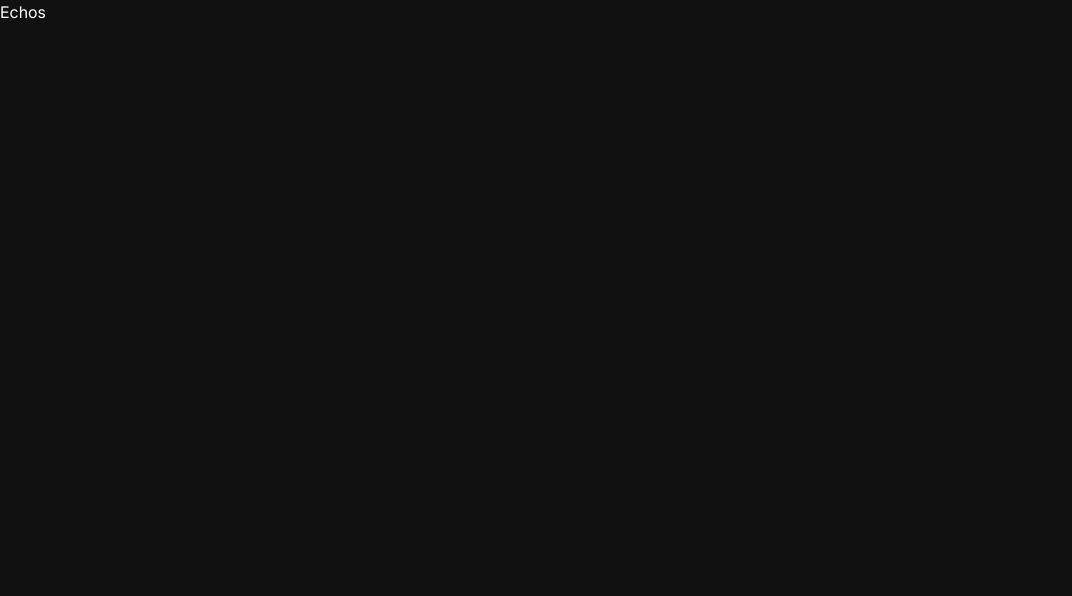
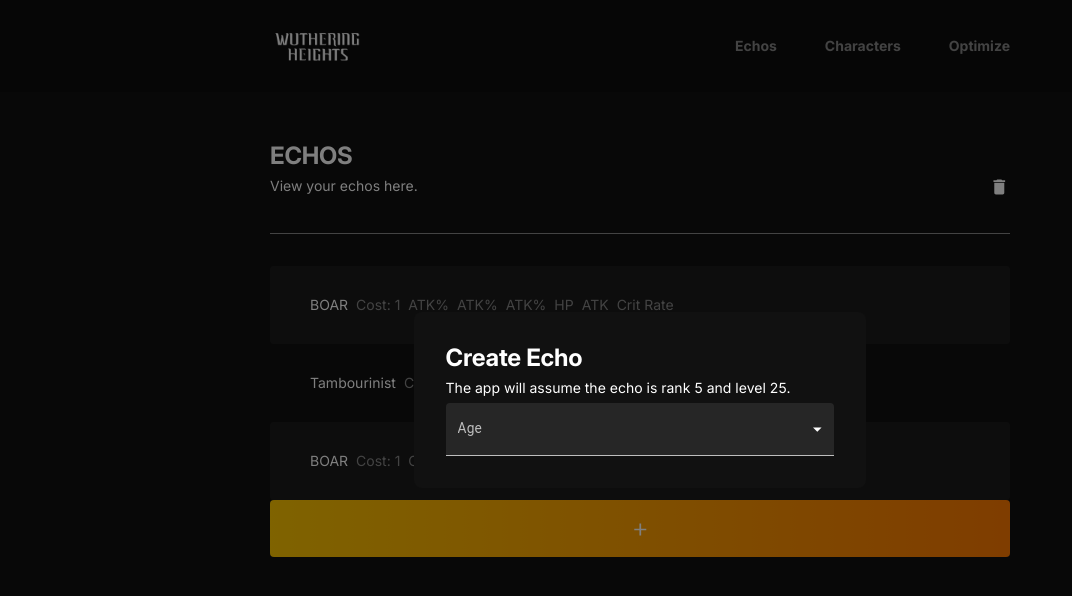
Before and after one commit to RyanNg20/WutheringHeights, a Next.js app in the folder frontend/: page /echos in a window 1280 px wide. Shown: the top 596 px of the page, without its empty margins (0-1072 px from the left). Built offline with nearby package versions, Linux system fonts and the light colour scheme.

Commit message:
links, buttons, navbar

```diff
--- a/frontend/components/button1.js
+++ b/frontend/components/button1.js
@@ -3,7 +3,7 @@ import ArrowForwardIcon from "@mui/icons-material/ArrowForward"
 
 const Button1 = () => {
   return (
-    <button class="bg-sunset w-[173px] h-[44px] rounded flex flex-row items-center justify-center">
+    <button className="bg-sunset w-[173px] h-[44px] rounded flex flex-row items-center justify-center">
       <Typography variant="h3">
         Optimize
       </Typography>
--- a/frontend/components/contentWrapper.js
+++ b/frontend/components/contentWrapper.js
@@ -1,6 +1,6 @@
 export default function ContentWrapper(props) {
   return (
-    <div className="mx-[calc(25%-50px)]">
+    <div className="px-[calc(25%-50px)] relative min-h-[100svh]">
       {/* <Component {...pageProps}/> */}
       {props.children}
     </div>
--- /dev/null
+++ b/frontend/components/dropdown.js
@@ -0,0 +1,28 @@
+import * as React from 'react';
+import InputLabel from '@mui/material/InputLabel';
+import MenuItem from '@mui/material/MenuItem';
+import FormControl from '@mui/material/FormControl';
+import Select from '@mui/material/Select';
+import { useState } from 'react';
+
+export default function Dropdown() {
+  const [age, setAge] = useState('')
+
+  return (
+    <FormControl fullWidth variant="filled">
+      <InputLabel id="label">Age</InputLabel>
+      <Select
+        labelId="label"
+        id="label"
+        value={age}
+        label="Age"
+        onChange={(event) => {setAge(event.target.value)}}
+        // style={{backgroundColor: "#000000"}}
+      >
+        <MenuItem value={10}>Ten</MenuItem>
+        <MenuItem value={20}>Twenty</MenuItem>
+        <MenuItem value={30}>Thirty</MenuItem>
+      </Select>
+    </FormControl>
+  );
+}
--- /dev/null
+++ b/frontend/components/modal.js
@@ -0,0 +1,9 @@
+export default function Modal (props) {
+  return (
+    <div className="absolute bg-[rgba(0,0,0,0.5)] w-[100svw] h-[100svh] top-0 left-0 z-10 flex flex row items-center justify-center">
+      <div className="bg-background p-8 rounded-lg">
+        {props.children}
+      </div>
+    </div>
+  )
+}
--- /dev/null
+++ b/frontend/components/navbar.js
@@ -0,0 +1,45 @@
+import { Typography } from "@mui/material"
+import Image from "next/image"
+import { useTheme } from "@mui/material"
+import Link from "next/link"
+
+const Navbar = () => {
+  const theme = useTheme()
+  return (
+    <div className="bg-darkGray h-[92px] flex flex-row justify-between">
+      <div className="bg-darkGray h-[92px] w-[100svw] flex flex-row justify-between absolute top-0 left-0 z-[-1]"/>
+      <button>
+        <Link href="/">
+          <Image src={"/logo.png"} width={96} height={54} style={{objectFit: 'contain'}}/>
+        </Link>
+      </button>
+
+      {/* Right Side of Navbar */}
+      <div className="flex flex-row gap-12 items-center justify-center">
+        <button>
+          <Link href="/echos">
+            <Typography variant="h3" style={{color: theme.colors.lightGray}}>
+              Echos
+            </Typography>
+          </Link>
+        </button>
+        <button>
+          <Link href="/characters">
+            <Typography variant="h3" style={{color: theme.colors.lightGray}}>
+              Characters
+            </Typography>
+          </Link>
+        </button>
+        <button>
+          <Link href="/optimize">
+            <Typography variant="h3" style={{color: theme.colors.lightGray}}>
+              Optimize
+            </Typography>
+          </Link>
+        </button>
+      </div>
+    </div>
+  )
+}
+
+export default Navbar
--- a/frontend/pages/_app.js
+++ b/frontend/pages/_app.js
@@ -3,7 +3,11 @@ import '../styles/global.css';
 import { createTheme, ThemeProvider } from '@mui/material/styles';
 
 const theme = createTheme({
+  palette: {
+    mode: 'dark',
+  },
   typography: {
+    fontSize: 12,
     h1: {
       fontFamily: "Inter",
       fontSize: 40,
--- a/frontend/pages/characters/index.js
+++ b/frontend/pages/characters/index.js
@@ -1,9 +1,57 @@
-import Head from 'next/head';
+import { useState } from 'react';
+import Navbar from '../../components/navbar';
+import ContentWrapper from '../../components/contentWrapper'
+import { Typography, useTheme } from '@mui/material';
+import DeleteForeverIcon from '@mui/icons-material/DeleteForever';
+import AddIcon from '@mui/icons-material/Add';
 
-export default function Home() {
+export default function Characters() {
+  const theme = useTheme()
+  // ms: main stat, ss: substat, ws: weapon stat
+  const [characters, setCharacters] = useState([
+    { name: "Rover", attribute: "havoc", lvl: 90, baseATK: 871, ws: "ATK%", wsVal: ".25"},
+    { name: "Lingyang", attribute: "glacio", lvl: 70, baseATK: 451, ws: "Energy Regen", wsVal: ".315"},
+    { name: "Sanhua", attribute:"glacio", lvl: 70, baseATK: 451, ws: "Energy Regen", wsVal: ".315"},
+  ])
+
   return (
-    <div>
-      Characters
-    </div>
+    <ContentWrapper>
+      <Navbar/>
+      <div className="flex flex-col">
+        <Typography variant="h2" style={{marginTop: 50}}>
+          Characters
+        </Typography>
+        <div className="flex flex-row justify-between">
+          <Typography variant="p">
+            View your characters here
+          </Typography>
+          <button>
+            <DeleteForeverIcon style={{height: 20}}/>
+          </button>
+        </div>
+
+        {/* Line */}
+        <div className="h-[1px] bg-lightGray my-8"/>
+        {characters.map((character, i) => {
+          console.log(i)
+          return (
+            <button key={character} style={{backgroundColor: i % 2 == 0?theme.colors.gray:""}} className="p-4 rounded px-8">
+              <Typography variant='p'>
+                <div className='text-lightGray flex flex-row gap-2 m-2'>
+                  <p className='text-white'>{character.name}</p>
+                  <p>LVL {character.lvl}</p>
+                  <p>Base ATK: {character.baseATK}</p>
+                  <p>{character.ws}: {character.wsVal}</p>
+                </div>
+              </Typography>
+            </button>
+          )
+        })}
+        <button className="p-4 rounded px-8 bg-sunset">
+          <AddIcon style={{height: 23}}/>
+        </button>
+      </div>
+
+    </ContentWrapper>
   );
 }
--- a/frontend/pages/echos/index.js
+++ b/frontend/pages/echos/index.js
@@ -1,36 +1,77 @@
-import Head from 'next/head';
 import { useState } from 'react';
-import InputLabel from '@mui/material/InputLabel';
-import MenuItem from '@mui/material/MenuItem';
-import FormControl from '@mui/material/FormControl';
-import Select, { SelectChangeEvent } from '@mui/material/Select';
-import Image from 'next/image'
+import Navbar from '../../components/navbar';
+import ContentWrapper from '../../components/contentWrapper'
+import { Typography, useTheme } from '@mui/material';
+import DeleteIcon from '@mui/icons-material/Delete';
+import AddIcon from '@mui/icons-material/Add';
+import Modal from '../../components/modal';
+import Dropdown from '../../components/dropdown';
 
 export default function Echos() {
-  const [age, setAge] = useState('');
+  const theme = useTheme()
 
-  const handleChange = (event) => {
-    setAge(event.target.value);
-  };
+  const [selected, setSelected] = useState([])
+  const [showModal, setShowModal] = useState(true)
+
+  // ms: main stat, ss: substat
+  const [echos, setEchos] = useState([
+    { name: "BOAR", cost: 1, ms1: "ATK%", ms2: "ATK%", ss1: "ATK%", ss2: "HP", ss3: "ATK", ss4: "Crit Rate", ss5: "Crit Damage", ss1Val: 0.325, ss2Val: 0.123, ss3Val: 0.325, ss4Val: 0.932, ss5Val: 0.392},
+    { name: "Tambourinist", cost: 4, ms1: "Glacio DMG Bonus", ms2: "ATK%", ss1: "ATK%", ss2: "HP", ss3: "ATK", ss4: "Crit Rate", ss5: "Crit Damage", ss1Val: 0.325, ss2Val: 0.123, ss3Val: 0.325, ss4Val: 0.932, ss5Val: 0.392},
+    { name: "BOAR", cost: 1, ms1: "Crit Rate", ms2: "ATK%", ss1: "ATK%", ss2: "HP", ss3: "ATK", ss4: "Crit Rate", ss5: "Crit Damage", ss1Val: 0.325, ss2Val: 0.123, ss3Val: 0.325, ss4Val: 0.932, ss5Val: 0.392},
+  ])
+
 
   return (
-    <div>
-      Echos
-      {/* <FormControl fullWidth>
-        <InputLabel id="demo-simple-select-label">Age</InputLabel>
-        <Select
-          labelId="demo-simple-select-label"
-          id="demo-simple-select"
-          value={age}
-          label="Age"
-          onChange={handleChange}
-        >
-          <MenuItem value={10}>Ten</MenuItem>
-          <MenuItem value={20}>Twenty</MenuItem>
-          <MenuItem value={30}>Thirty</MenuItem>
-        </Select>
-      </FormControl>
-      <Image src={'/white_logo.png'} width={200} height={200}/> */}
-    </div>
+    <ContentWrapper>
+      <Modal>
+        <Typography variant="h2">
+          Create Echo
+        </Typography>
+        <Typography variant="p">
+          The app will assume the echo is rank 5 and level 25.
+        </Typography>
+        <Dropdown/>
+      </Modal>
+      <Navbar/>
+      <div className="flex flex-col">
+        <Typography variant="h2" style={{marginTop: 50}}>
+          ECHOS
+        </Typography>
+        <div className="flex flex-row justify-between">
+          <Typography variant="p">
+            View your echos here.
+          </Typography>
+          <button>
+            <DeleteIcon style={{height: 20}}/>
+          </button>
+        </div>
+
+        {/* Line */}
+        <div className="h-[1px] bg-lightGray my-8"/>
+        {echos.map((echo, i) => {
+          console.log(i)
+          return (
+            <button key={echo} style={{backgroundColor: i % 2 == 0?theme.colors.gray:""}} className="p-4 rounded px-8">
+              <Typography variant='p'>
+                <div className='text-lightGray flex flex-row gap-2 m-2'>
+                  <p className='text-white'>{echo.name}</p>
+                  <p>Cost: {echo.cost}</p>
+                  <p>{echo.ms1}</p>
+                  <p>{echo.ms2}</p>
+                  <p>{echo.ss1}</p>
+                  <p>{echo.ss2}</p>
+                  <p>{echo.ss3}</p>
+                  <p>{echo.ss4}</p>
+                </div>
+              </Typography>
+            </button>
+          )
+        })}
+        <button className="p-4 rounded px-8 bg-sunset">
+          <AddIcon style={{height: 23}}/>
+        </button>
+      </div>
+
+    </ContentWrapper>
   );
 }
--- a/frontend/pages/optimize/index.js
+++ b/frontend/pages/optimize/index.js
@@ -1,9 +1,32 @@
-import Head from 'next/head';
+import { useState } from 'react';
+import Navbar from '../../components/navbar';
+import ContentWrapper from '../../components/contentWrapper'
+import { Typography, useTheme } from '@mui/material';
+import DeleteForeverIcon from '@mui/icons-material/DeleteForever';
 
-export default function Home() {
+export default function Optimize() {
+  const theme = useTheme()
+  // ms: main stat, ss: substat, ws: weapon stat
+  // const [characters, setCharacters] = useState([
+  //   { name: "Rover", attribute: "havoc", lvl: 90, baseATK: 871, ws: "ATK%", wsVal: ".25"},
+  //   { name: "Lingyang", attribute: "glacio", lvl: 70, baseATK: 451, ws: "Energy Regen", wsVal: ".315"},
+  //   { name: "Sanhua", attribute:"glacio", lvl: 70, baseATK: 451, ws: "Energy Regen", wsVal: ".315"},
+  // ])
+
   return (
-    <div>
-      TEST
-    </div>
+    <ContentWrapper>
+      <Navbar/>
+      <div className="flex flex-col">
+        <Typography variant="h2" style={{marginTop: 50}}>
+          Optimize
+        </Typography>
+        <Typography variant="p">
+          View your characters here
+        </Typography>
+
+        {/* Line */}
+        <div className="h-[1px] bg-lightGray my-8"/>
+      </div>
+    </ContentWrapper>
   );
 }
--- a/frontend/styles/global.css
+++ b/frontend/styles/global.css
@@ -5,6 +5,17 @@
 @font-face {
   font-family: "inter";
   src:url("/Inter.ttf")
+}
+
+:root {
+  --orange: #FF7A00;
+  --yellow: #FFC700;
+  --white: #FFFFFF;
+  --black: #000000;
+  --lightGray: #878787;
+  --gray: #1B1B1B;
+  --darkGray: #0D0D0D;
+  --transparent: transparent;
 }
 
 /* width */
@@ -32,3 +43,43 @@ body {
   background-color: #111111;
   color: #FFFFFF;
 }
+
+
+
+.MuiInputBase-root{
+  border-color: var(--lightGray);
+}
+
+/* .MuiFormLabel-root.Mui-focused {
+  color: red;
+} */
+
+/* .MuiInputBase-root.Mui-focused .MuiOutlinedInput-notchedOutline {
+  border-color: red;
+} */
+
+.MuiInputBase-root:hover .MuiOutlinedInput-notchedOutline {
+  border-color: var(--lightGray);
+}
+
+.MuiInputBase-root:focus .MuiOutlinedInput-notchedOutline {
+  border-color: black;
+}
+
+.MuiSelect-filled {
+  background-color: var(--darkGray);
+}
+
+.MuiSelect-filled:focus {
+  background-color: var(--darkGray);
+}
+
+.MuiSelect-filled:hover {
+  background-color: var(--darkGray);
+}
+
+
+.MuiList-root {
+  background-color: var(--darkGray);
+  color: var(--lightGray)
+}
--- a/frontend/tailwind.config.js
+++ b/frontend/tailwind.config.js
@@ -10,6 +10,7 @@ module.exports = {
       orange: "#FF7A00",
       yellow: "#FFC700",
       white: "#FFFFFF",
+      black: "#000000",
       lightGray: "#878787",
       gray: "#1B1B1B",
       darkGray: "#0D0D0D",
@@ -21,7 +22,8 @@ module.exports = {
       white: "#FFFFFF",
       lightGray: "#878787",
       gray: "#1B1B1B",
-      darkGray: "#0D0D0D"
+      darkGray: "#0D0D0D",
+      background: "#111111",
     },
     backgroundImage: {
       'sunset': "linear-gradient(to right, #FFC700, #FF7A00)"
```
Also changed, not shown: frontend/pages/index.js (+15 -11 lines).
